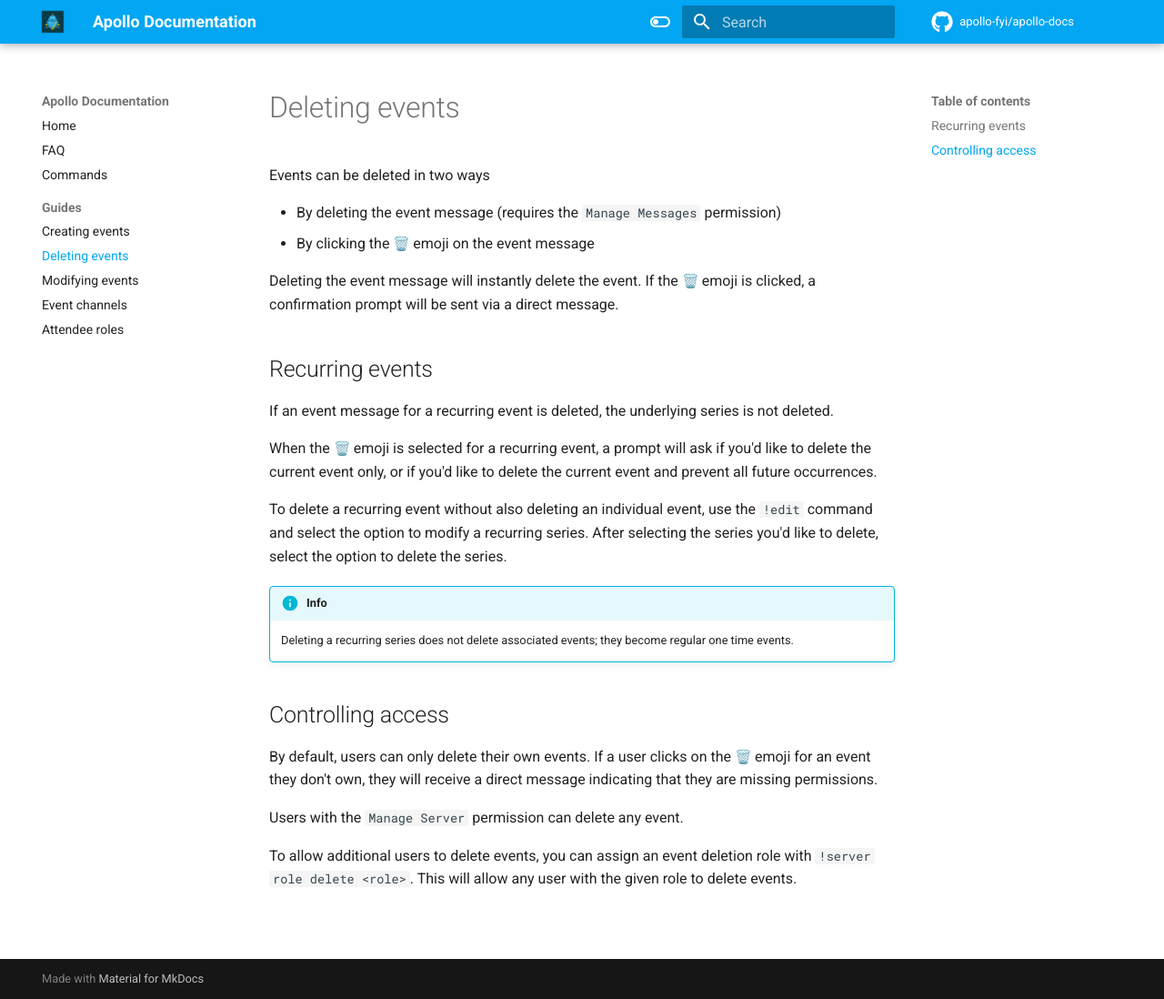
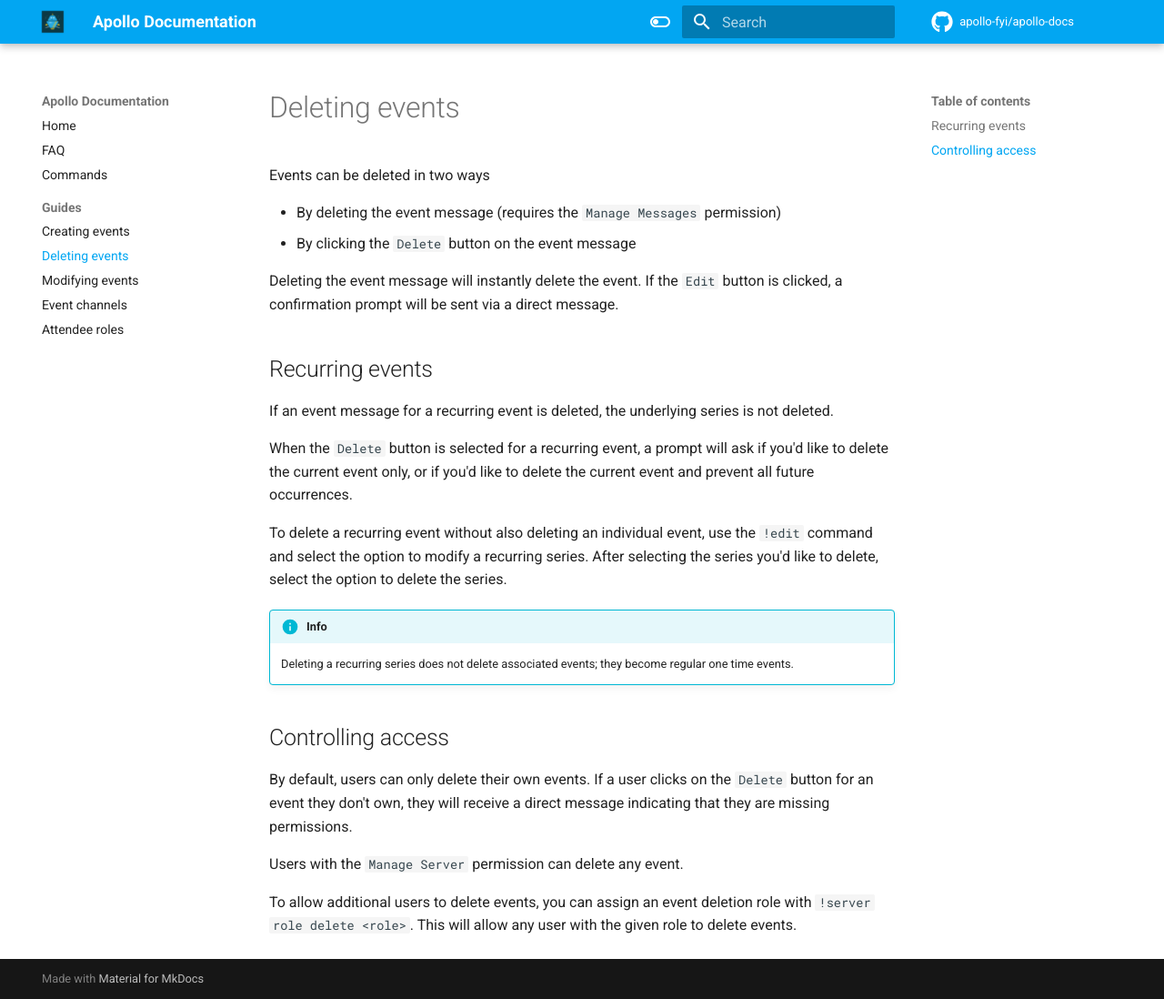
Before and after one commit to apollo-fyi/apollo-docs, an MkDocs documentation site: the page built from docs/deleting_events.md, in a window 1280 px wide and 1098 px high. Shown: the whole window at 91% size. Built offline with MkDocs 1.6.1 and Material for MkDocs 9.7.7, drawn with Linux system fonts in a browser that asks for light colours; emoji names are drawn with the system emoji font; comment, search, counter and statistics services are not loaded.

Commit message:
Update event deletion docs for buttons

```diff
--- a/docs/deleting_events.md
+++ b/docs/deleting_events.md
@@ -3,17 +3,17 @@
 Events can be deleted in two ways
 
 - By deleting the event message (requires the `Manage Messages` permission)
-- By clicking the :wastebasket: emoji on the event message
+- By clicking the `Delete` button on the event message
 
-Deleting the event message will instantly delete the event. If the :wastebasket:
-emoji is clicked, a confirmation prompt will be sent via a direct message.
+Deleting the event message will instantly delete the event. If the `Edit`
+button is clicked, a confirmation prompt will be sent via a direct message.
 
 ## Recurring events
 
 If an event message for a recurring event is deleted, the underlying series is
 not deleted.
 
-When the :wastebasket: emoji is selected for a recurring event, a prompt will
+When the `Delete` button is selected for a recurring event, a prompt will
 ask if you'd like to delete the current event only, or if you'd like to delete
 the current event and prevent all future occurrences.
 
@@ -29,7 +29,7 @@ series.
 ## Controlling access
 
 By default, users can only delete their own events. If a user clicks on the
-:wastebasket: emoji for an event they don't own, they will receive a direct
+`Delete` button for an event they don't own, they will receive a direct
 message indicating that they are missing permissions.
 
 Users with the `Manage Server` permission can delete any event.
```
